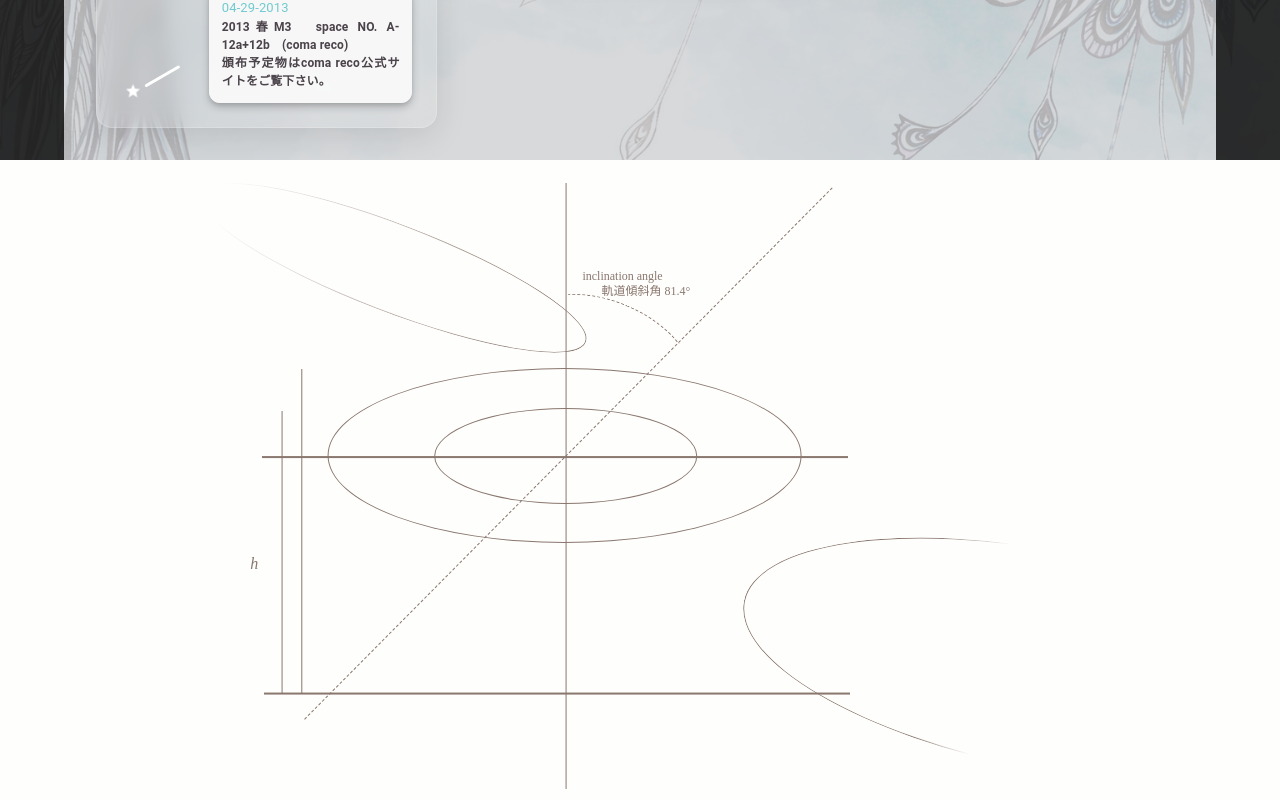
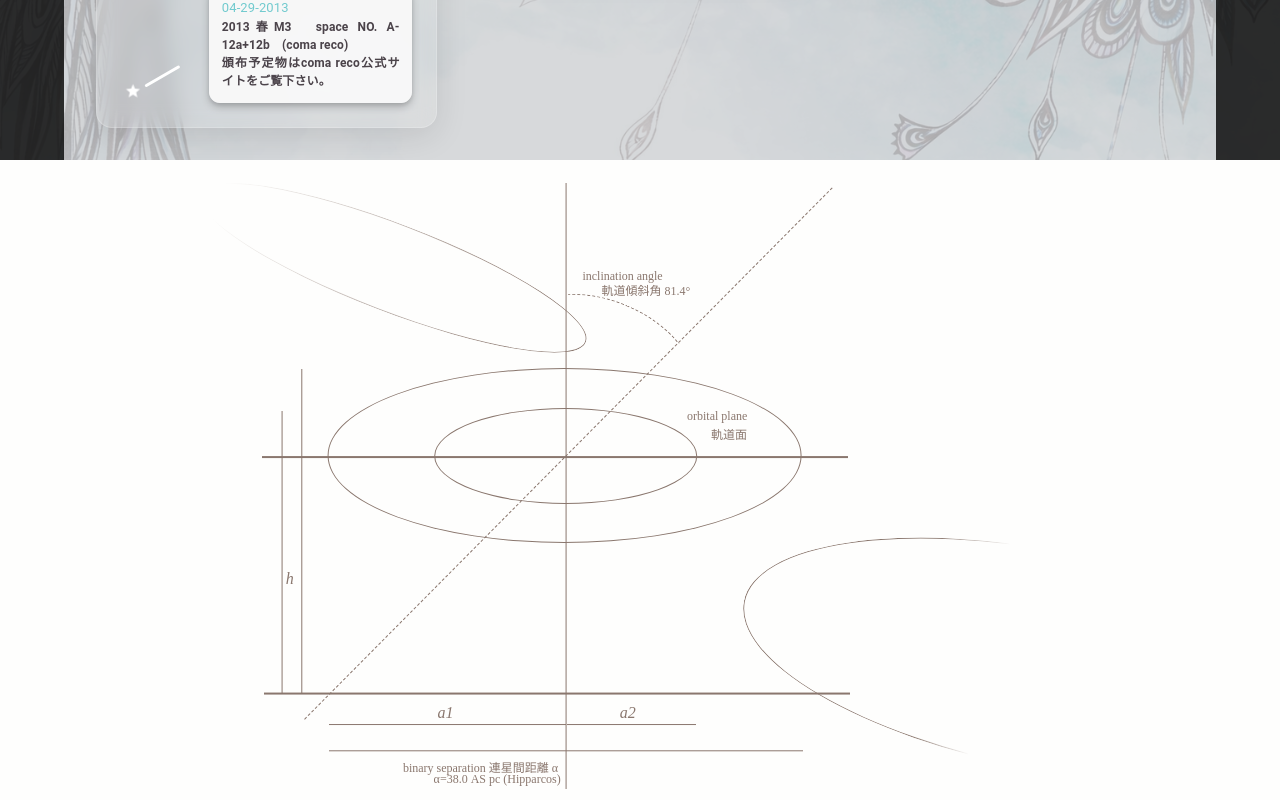
Before and after one commit to Angellington/binaria-2026, a React (Vite) app: page / in a window 1280 px wide. Shown: the part 2012-2812 px from the top of the page. Built offline with nearby package versions, Linux system fonts and the light colour scheme.

Commit message:
chart style

```diff
--- a/src/pages/Home/Components/Binaria.jsx
+++ b/src/pages/Home/Components/Binaria.jsx
@@ -11,6 +11,10 @@ const Binaria = () => {
         <Box className={style.abiscissas} />
         <Box className={style.ordinates} />
         <Box className={style.ordinatesH} />
+
+        <Box className={style.absiscissasA1} />
+        <Box className={style.absiscissasA2} />
+        <Box className={style.absiscissasBottom} />
 
         {/* DOTLINES  */}
         <Box className={style.dashed45} />
@@ -26,10 +30,16 @@ const Binaria = () => {
 
         {/* Texts  */}
         <Box className={style.heightGraphicLetter}>h</Box>
+        <Box className={style.A1GraphicLetter}>a1</Box>
+        <Box className={style.A2GraphicLetter}>a2</Box>
         <Box className={style.inclinationAngleLetter}>inclination angle</Box>
         <Box className={style.inclinationAngleJapanese}>軌道傾斜角 81.4°</Box>
-
-
+        <Box className={style.binarySeparation}>
+          binary separation 連星間距離 α
+        </Box>
+        <Box className={style.Hipparcos}>α=38.0 AS pc (Hipparcos)</Box>
+        <Box className={style.orbitalPlane}>orbital plane</Box>
+         <Box className={style.orbitalPlaneJapanese}>軌道面</Box>
 
         {/* <img src={Chart} className={style.chart} /> */}
       </Box>
--- a/src/pages/Home/Components/Binaria.module.css
+++ b/src/pages/Home/Components/Binaria.module.css
@@ -79,14 +79,65 @@
   transform: translateX(-274%);
 }
 
+.absiscissasA1 {
+  position: absolute;
+  top: 88.7%;
+  left: 169px;
+  width: 24.7%;
+  /* opacity: 0.2; */
+  height: 1px;
+  background-color: #8a776e;
+  transform: translateY(-296%);
+}
+
+.absiscissasA2 {
+  position: absolute;
+  top: 88.7%;
+  left: 407px;
+  width: 13.4%;
+  /* opacity: 0.2; */
+  height: 1px;
+  background-color: #8a776e;
+  transform: translateY(-296%);
+}
+
+.absiscissasBottom {
+  position: absolute;
+  top: 92.8%;
+  left: 169px;
+  width: 49.4%;
+  /* opacity: 0.2; */
+  height: 1.25px;
+  background-color: #8a776e;
+  transform: translateY(-296%);
+}
+
 /*Letters */
 .heightGraphicLetter {
   position: absolute;
   font-style: italic;
   font-weight: 500;
   color: #8a776e;
-  left: 9.4%;
-  bottom: 35.5%;
+  left: 13.1%;
+  bottom: 33.1%;
+}
+
+.A1GraphicLetter {
+  font-style: italic;
+  position: absolute;
+  font-weight: 500;
+  color: #8a776e;
+  left: 28.9%;
+  bottom: 12.1%;
+}
+
+.A2GraphicLetter {
+  font-style: italic;
+  position: absolute;
+  font-weight: 500;
+  color: #8a776e;
+  left: 47.9%;
+  bottom: 12.1%;
 }
 
 .inclinationAngleLetter {
@@ -105,6 +156,42 @@
   color: #8a776e;
   top: 19%;
   left: 46%;
+  font-size: 12px;
+}
+
+.binarySeparation {
+  position: absolute;
+  font-weight: 500;
+  color: #8a776e;
+  top: 93.5%;
+  left: 25.3%;
+  font-size: 12px;
+}
+
+.Hipparcos {
+  position: absolute;
+  font-weight: 500;
+  color: #8a776e;
+  top: 95.6%;
+  left: 28.5%;
+  font-size: 12px;
+}
+
+.orbitalPlane {
+  position: absolute;
+  font-weight: 500;
+  color: #8a776e;
+  top: 39%;
+  left: 54.9%;
+  font-size: 12px;
+}
+
+.orbitalPlaneJapanese {
+  position: absolute;
+  font-weight: 500;
+  color: #8a776e;
+  top: 41.5%;
+  left: 57.4%;
   font-size: 12px;
 }
 
```
